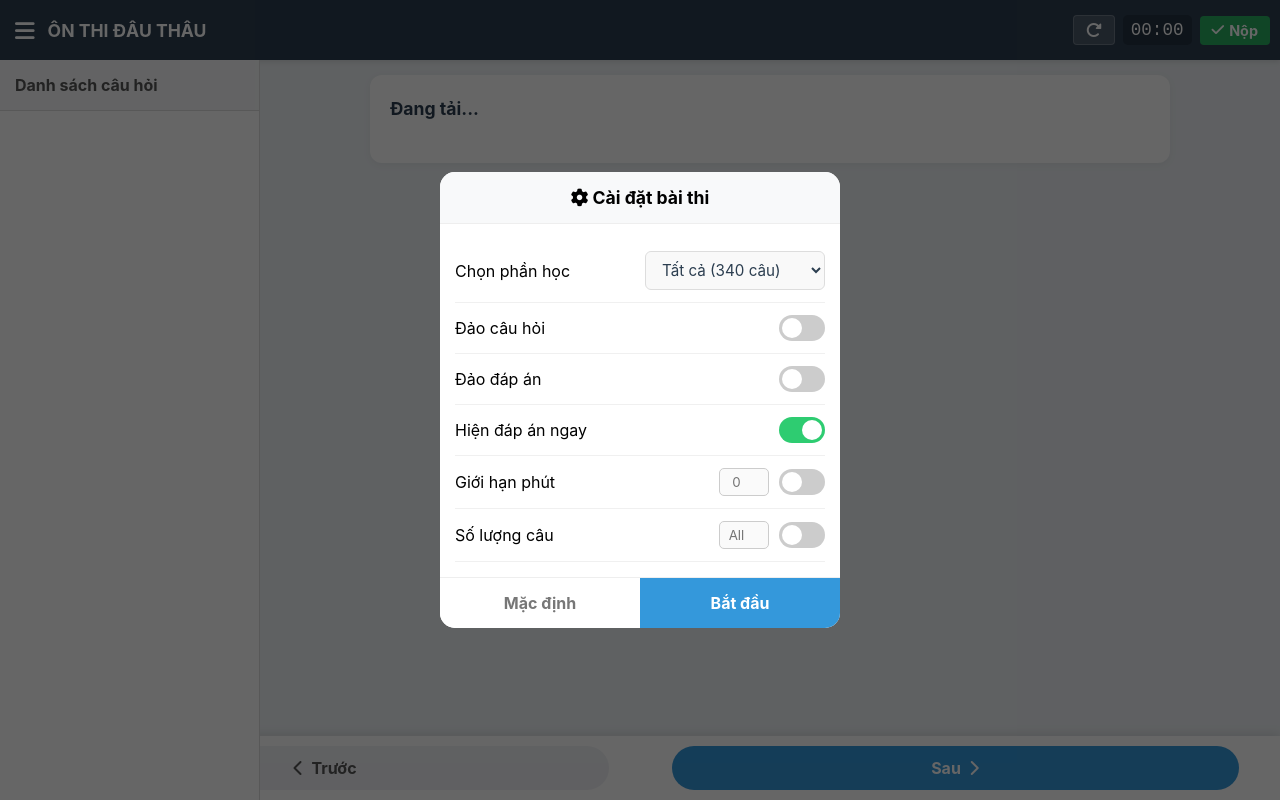
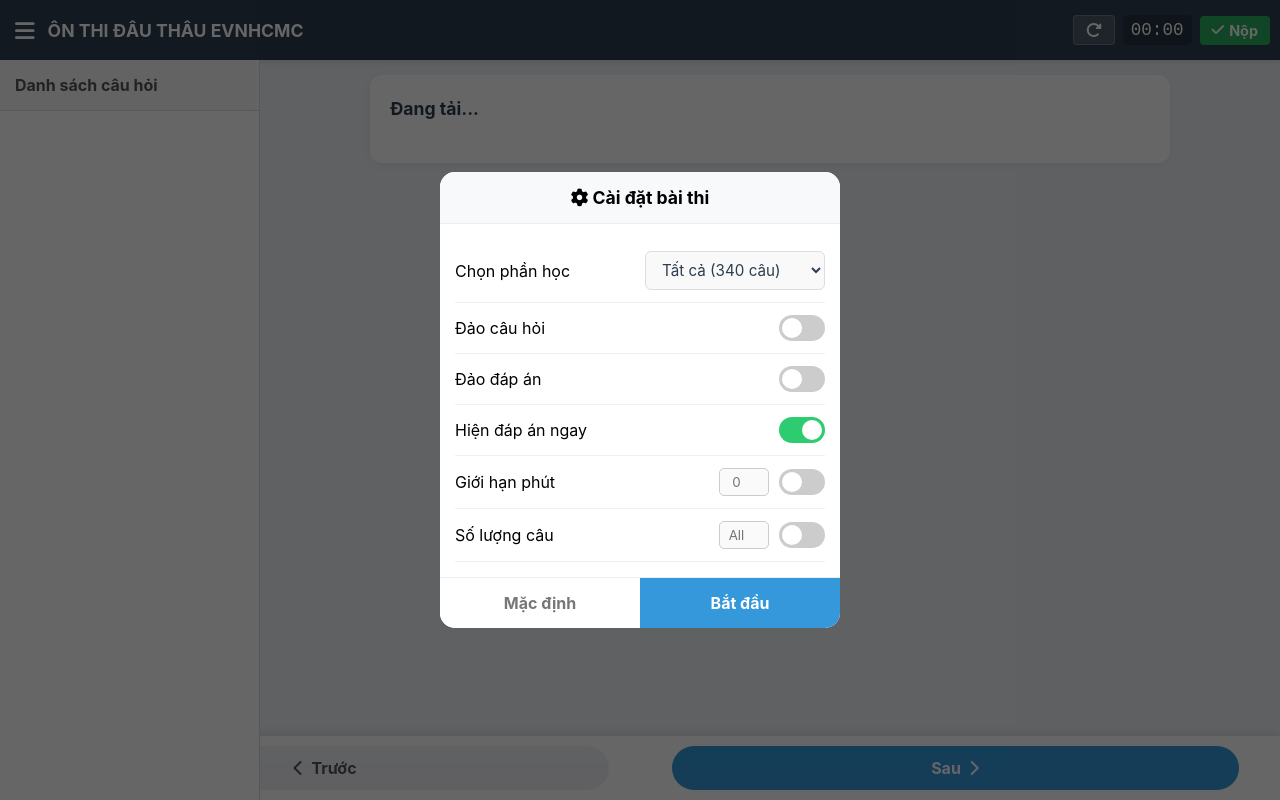
Before and after one commit to LAP1992/tracnghiem, a plain HTML site: page index.html in a window 1280 px wide. Drawn offline with Linux system fonts and the light colour scheme.

Commit message:
Update index.html

```diff
--- a/index.html
+++ b/index.html
@@ -116,7 +116,7 @@
             <button class="menu-btn" onclick="toggleSidebar()">
                 <i class="fa-solid fa-bars"></i>
             </button>
-            <div class="logo">ÔN THI ĐẤU THẦU</div>
+            <div class="logo">ÔN THI ĐẤU THẦU EVNHCMC</div>
         </div>
 
         <div class="header-right">
```
